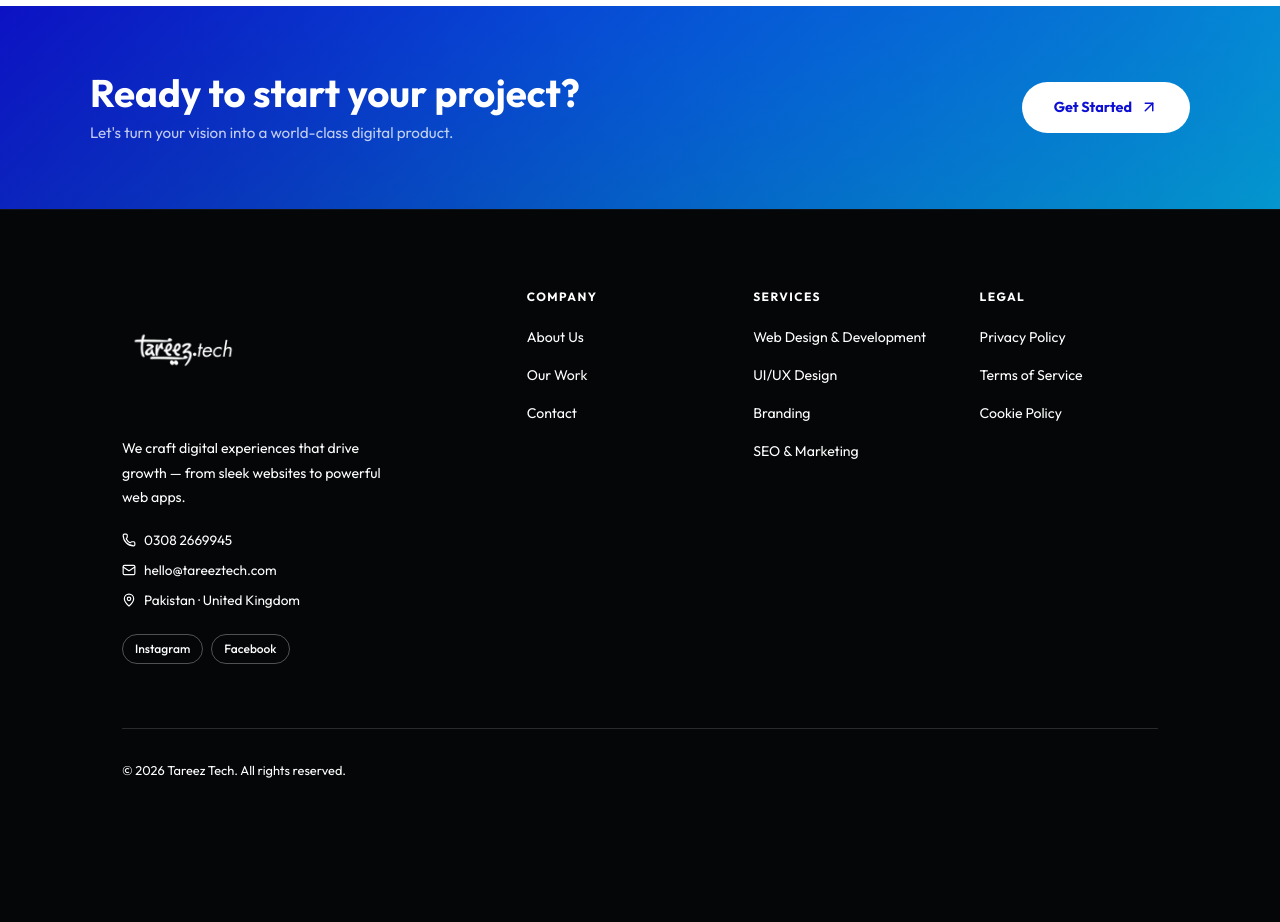
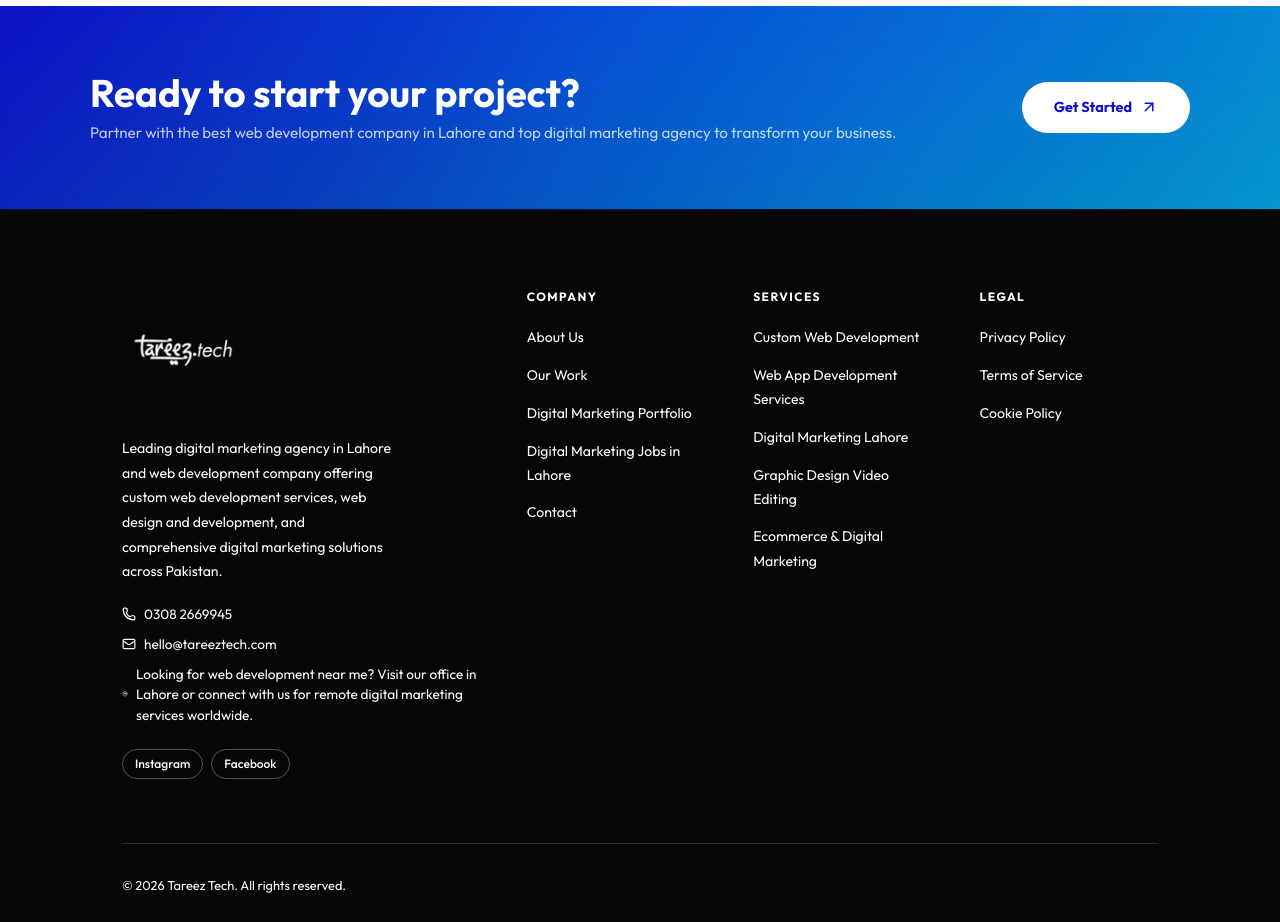
Before and after one commit to iamusmankhan101/tareeztech, a React (Vite) app: page /privacy-policy in a window 1280 px wide. Shown: the part 2280-3202 px from the top of the page. Before the commit the page ends 3092 px from the top, so only its background shows below. Built offline with nearby package versions, Linux system fonts and the light colour scheme; a web font is replaced by a local one.

Commit message:
jjsjajjdh

```diff
--- a/index.html
+++ b/index.html
@@ -4,7 +4,9 @@
     <meta charset="UTF-8" />
     <link rel="icon" type="image/jpeg" href="/tech.jpg" />
     <meta name="viewport" content="width=device-width, initial-scale=1.0" />
-    <title>Tareez Tech</title>
+    <title>Tareez Tech | Top Digital Marketing Agency & Web Development in Lahore</title>
+    <meta name="description" content="Looking for a web developer in Lahore? Tareez Tech offers custom web development, SEO, and digital marketing services to help your business grow. Contact the experts today." />
+    <meta name="keywords" content="Digital marketing agency in Lahore, Digital marketing agency Lahore, Digital marketing lahore, Digital marketing jobs in Lahore, Advantages of digital marketing, Remote digital marketing jobs, Digital marketing expert in Pakistan, Digital marketing poster, Ecommerce and digital marketing, Digital marketing scope in pakistan, Digital marketing manager, Digital marketing portfolio, Top digital marketing agencies in Lahore, What is a digital marketing agency, Digital marketing services list, Web development company in Lahore, Web developer in lahore, Web development near me, Custom web development, Custom web development services, Web and app development services, Web app development services, Web design and development company, Web development in Lahore, Advantages of web development, Web development services near me, Best web development company in Lahore, Wordpress web development services, Graphic design video editing" />
   </head>
   <body>
     <div id="root"></div>
--- a/src/components/AboutSummary.jsx
+++ b/src/components/AboutSummary.jsx
@@ -4,10 +4,14 @@ import { motion } from 'framer-motion';
 const AboutSummary = () => {
   const words = [
     { text: 'Tareez Tech', muted: false },
-    { text: 'is a hub of', muted: true },
-    { text: 'creativity and innovation.', muted: false },
-    { text: "We're dedicated to", muted: true },
-    { text: 'bringing your brand to life through unique, impactful design solutions.', muted: false },
+    { text: 'is the premier', muted: true },
+    { text: 'Web Development Company in Lahore,', muted: false },
+    { text: "bridging the gap between creativity and ROI. As a leading", muted: true },
+    { text: 'Digital Marketing Expert in Pakistan,', muted: false },
+    { text: "we provide tailored strategies that bring your brand to life. Whether you need", muted: true },
+    { text: 'WordPress Web Development Services', muted: false },
+    { text: 'or a full-scale digital transformation, our team of experts is here to', muted: true },
+    { text: 'build your future.', muted: false },
   ];
 
   return (
--- a/src/components/Footer.jsx
+++ b/src/components/Footer.jsx
@@ -5,13 +5,16 @@ const links = {
   Company: [
     { label: 'About Us', href: '/#about' },
     { label: 'Our Work', href: '/#work' },
+    { label: 'Digital Marketing Portfolio', href: '/#work' },
+    { label: 'Digital Marketing Jobs in Lahore', href: '/#contact' },
     { label: 'Contact', href: '/#contact' },
   ],
   Services: [
-    { label: 'Web Design & Development', href: '/#services' },
-    { label: 'UI/UX Design', href: '/#services' },
-    { label: 'Branding', href: '/#services' },
-    { label: 'SEO & Marketing', href: '/#services' },
+    { label: 'Custom Web Development', href: '/#services' },
+    { label: 'Web App Development Services', href: '/#services' },
+    { label: 'Digital Marketing Lahore', href: '/#services' },
+    { label: 'Graphic Design Video Editing', href: '/#services' },
+    { label: 'Ecommerce & Digital Marketing', href: '/#services' },
   ],
   Legal: [
     { label: 'Privacy Policy', href: '/privacy-policy' },
@@ -39,7 +42,7 @@ const Footer = () => {
         <div className="footer-cta-inner">
           <div>
             <h2 className="footer-cta-title">Ready to start your project?</h2>
-            <p className="footer-cta-sub">Let's turn your vision into a world-class digital product.</p>
+            <p className="footer-cta-sub">Partner with the best web development company in Lahore and top digital marketing agency to transform your business.</p>
           </div>
           <a href="/#contact" className="footer-cta-btn">
             Get Started <ArrowUpRight size={18} />
@@ -66,7 +69,7 @@ const Footer = () => {
                 <img src="/logo.png" alt="Tareez Tech" />
               </a>
               <p className="footer-tagline">
-                We craft digital experiences that drive growth — from sleek websites to powerful web apps.
+                Leading digital marketing agency in Lahore and web development company offering custom web development services, web design and development, and comprehensive digital marketing solutions across Pakistan.
               </p>
 
               <div className="footer-contact-list">
@@ -77,7 +80,7 @@ const Footer = () => {
                   <Mail size={14} /> hello@tareeztech.com
                 </a>
                 <span className="footer-contact-item">
-                  <MapPin size={14} /> Pakistan · United Kingdom
+                  <MapPin size={14} /> Looking for web development near me? Visit our office in Lahore or connect with us for remote digital marketing services worldwide.
                 </span>
               </div>
 
--- a/src/components/Hero.jsx
+++ b/src/components/Hero.jsx
@@ -45,7 +45,7 @@ const Hero = () => {
             transition={{ duration: 0.6 }}
             className="text-[#00f2ff] text-sm font-medium mb-12 mt-16 tracking-wide uppercase"
           >
-            Your Gateway to Creative Excellence
+            Your Top-Rated Digital Marketing Agency in Lahore
           </motion.p>
 
           <motion.h1
@@ -54,8 +54,8 @@ const Hero = () => {
             transition={{ duration: 0.8, delay: 0.2 }}
             className="hero-heading text-4xl font-bold mb-8 tracking-tight leading-1-1"
           >
-            Your On-Demand <br />
-            <span className="serif-italic">Creative</span> Agency
+            Premium <span className="serif-italic">Web Design</span> & <br />
+            Development Company
           </motion.h1>
 
           <motion.p
@@ -64,8 +64,7 @@ const Hero = () => {
             transition={{ duration: 0.8, delay: 0.4 }}
             className="text-base md:text-lg text-white/60 max-w-2xl mx-auto mb-12 leading-relaxed"
           >
-            We are a design and development studio dedicated to crafting <br className="hidden md:block" />
-            innovative digital solutions that shape the future.
+            We are a premium web design and development company dedicated to crafting innovative digital solutions. From custom web development services to result-driven SEO, we help brands lead the market.
           </motion.p>
 
           <motion.div
--- a/src/components/Services.jsx
+++ b/src/components/Services.jsx
@@ -6,27 +6,27 @@ const services = [
   {
     icon: Globe,
     title: 'Web Design & Development',
-    subtitle: 'Fast & Beautiful',
-    desc: 'Custom websites built for performance, conversion, and stunning visual impact.',
+    subtitle: 'Custom Web Development',
+    desc: 'Specializing in custom web development and web app development services. We build fast, responsive, and high-converting websites.',
   },
   {
     icon: BarChart,
-    title: 'SEO Optimization',
-    subtitle: 'Rank Higher',
-    desc: 'Data-driven SEO strategies to boost your visibility and drive organic traffic.',
+    title: 'SEO & Digital Marketing',
+    subtitle: 'Top Digital Marketing Agency',
+    desc: 'As a top digital marketing agency in Lahore, we offer a full digital marketing services list including SEO, PPC, and content strategy.',
     featured: true,
   },
   {
-    icon: Megaphone,
-    title: 'Social Media Management',
-    subtitle: 'Grow Your Audience',
-    desc: 'Engaging content, consistent posting, and community management across all platforms.',
+    icon: Palette,
+    title: 'Creative & Design',
+    subtitle: 'Graphic Design & Video Editing',
+    desc: 'Expert graphic design and video editing to fuel your social media. We create the perfect digital marketing poster and visual identity for your brand.',
   },
   {
-    icon: Palette,
-    title: 'Branding & Identity',
-    subtitle: 'Stand Out',
-    desc: 'Logos, brand systems, and visual identities that leave a lasting impression.',
+    icon: Megaphone,
+    title: 'Ecommerce Solutions',
+    subtitle: 'Ecommerce & Digital Marketing',
+    desc: 'Seamlessly integrating ecommerce and digital marketing to turn your visitors into loyal customers.',
   },
 ];
 
```
Also changed, not shown: 2 other files (tests, documents, lock files or other folders).
